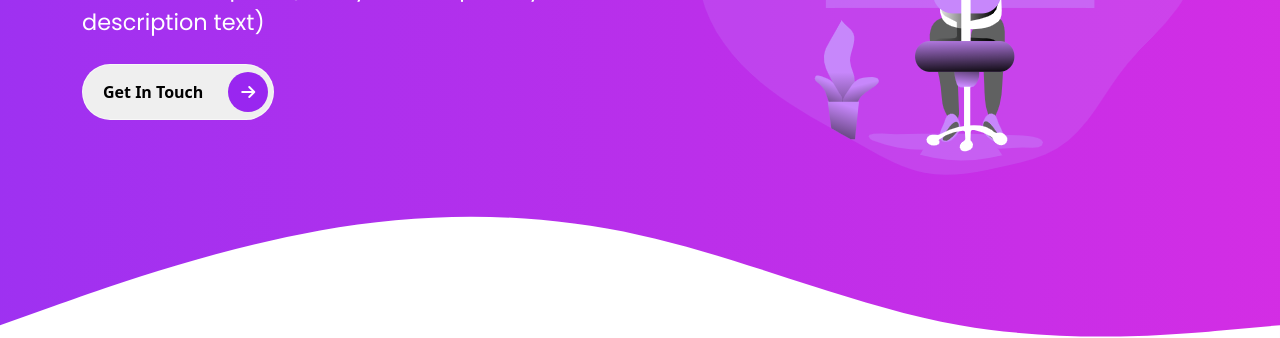
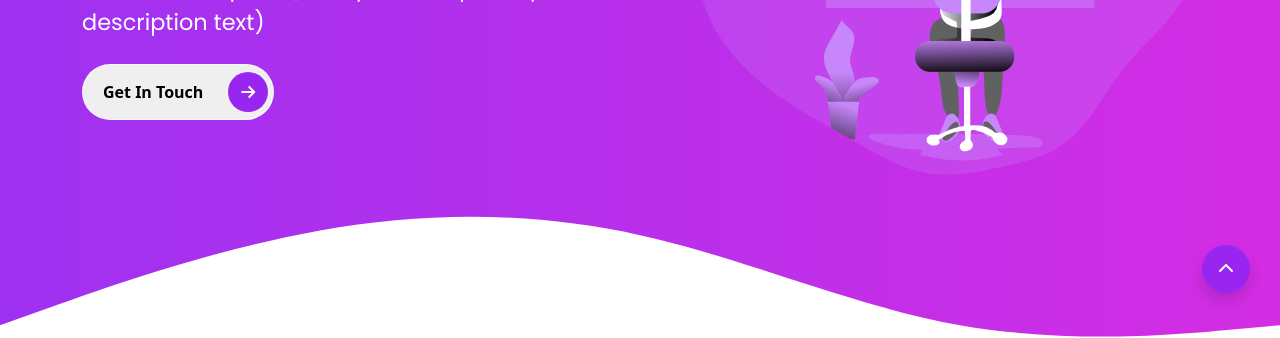
Before and after one commit to Knightch/portfolio-based-on-bootstrap, a website: page index.html in a window 1280 px wide. Shown: the part 477-815 px from the top of the page. Drawn offline with nearby package versions, Linux system fonts and the light colour scheme.

Commit message:
cmplt website

```diff
--- a/index.html
+++ b/index.html
@@ -717,6 +717,7 @@
     </section>
 
     <!-- end get start section -->
+    <!-- start footer section -->
     <footer class="footer">
         <div class="container">
             <div class="row">
@@ -846,9 +847,11 @@
             </div>
         </div>
     </footer>
-    <!-- start footer section -->
-
     <!-- end footer section -->
+    <a href="" class="shadow btn btn-primary rounded-circle back-to-top">
+        <i class="fas fa-chevron-up"></i>
+    </a>
+    <!-- top to bottom button -->
     <!-- adding bootstrap and popper -->
     <script src="https://cdn.jsdelivr.net/npm/bootstrap@5.0.2/dist/js/bootstrap.bundle.min.js"
         integrity="sha384-MrcW6ZMFYlzcLA8Nl+NtUVF0sA7MsXsP1UyJoMp4YLEuNSfAP+JcXn/tWtIaxVXM" crossorigin="anonymous">
--- a/scss/sections/_footer.scss
+++ b/scss/sections/_footer.scss
@@ -87,3 +87,17 @@
     }
   }
 }
+
+.back-to-top{
+    position: fixed;
+    width: 3rem;
+    height: 3rem;
+    right: 1.875rem;
+    bottom: 1.875rem;
+    z-index: 9999;
+    i{
+        color: $white;
+        font-size: 1rem;
+        @include absoluteCenter;
+    }
+}
```
Also changed, not shown: assets/css/style.css, 1 other file.
